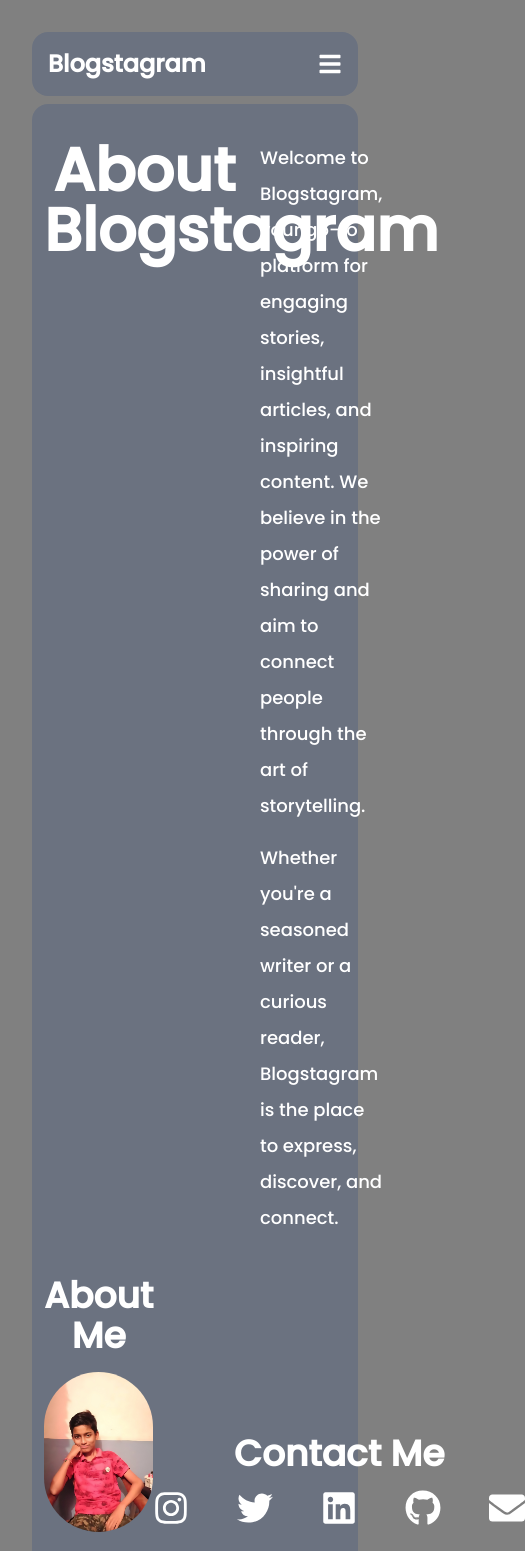
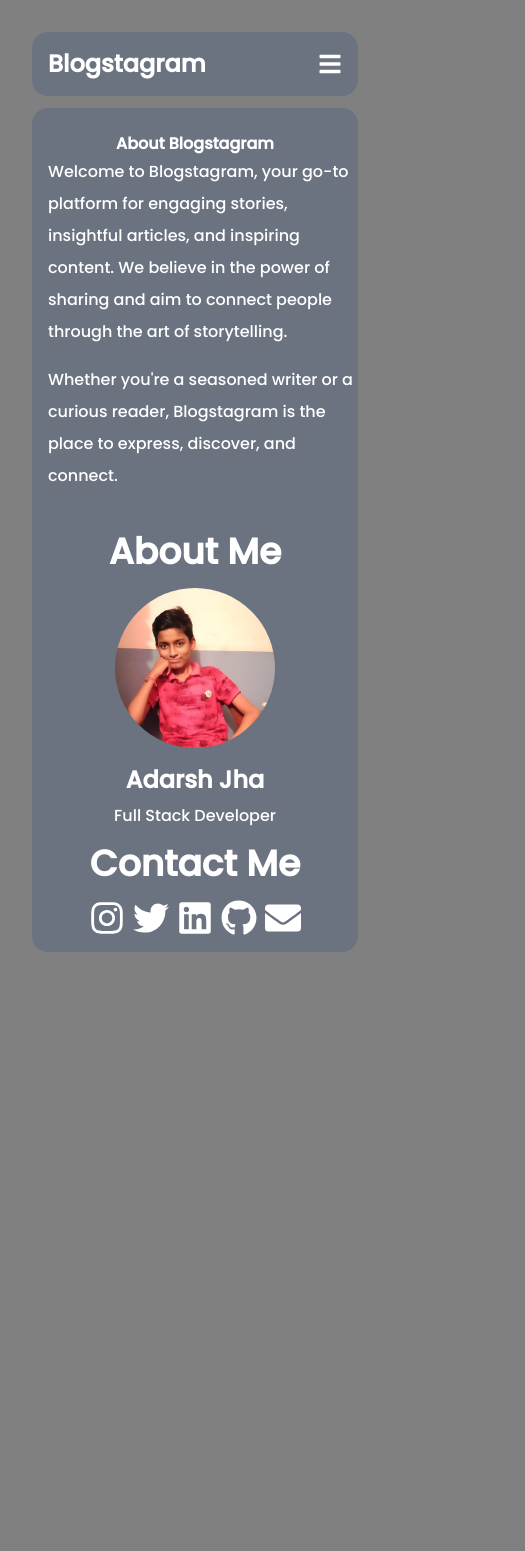
Before and after one commit to adarsh-jha-dev/blogstagram-frontend, a React (Vite) app: page /about in a window 390 px wide. Shown: the top 1551 px of the page, 525 px wide, since content can reach past the window. After the commit the page ends 984 px from the top, so only its background shows below. Built offline with nearby package versions, Linux system fonts and the light colour scheme.

Commit message:
Responsive about page

```diff
--- a/src/components/AboutPage.jsx
+++ b/src/components/AboutPage.jsx
@@ -10,16 +10,16 @@ import {
 
 const AboutPage = () => {
   return (
-    <>
+    <div className="flex flex-col space-y-3">
       <NavBar />
 
       <div className="bg-gray-500 min-h-screen rounded-2xl">
-        <div className="container mx-auto p-3 m-2 rounded-xl">
-          <div className="text-center flex justify-around pt-6">
-            <h1 className="text-6xl w-[200px] font-bold mb-8">
+        <div className="container flex flex-col mx-auto sm:p-1 lg:p-2 rounded-xl">
+          <div className="text-center lg:flex lg:flex-row sm:flex sm:flex-col md:flex md:flex-col pt-6">
+            <h1 className="lg:text-6xl md:text-4xl md:m-2 sm:text-start md:text-start sm:text-2xl md:mb-2 font-bold">
               About Blogstagram
             </h1>
-            <div className="text-lg w-[500px] text-start ml-4 text-gray-700 flex flex-col leading-loose">
+            <div className="lg:text-lg sm:text-sm lg:w-[500px] sm:w-[250px] text-start ml-4 text-gray-700 flex flex-col leading-loose">
               <p className="text-white">
                 Welcome to Blogstagram, your go-to platform for engaging
                 stories, insightful articles, and inspiring content. We believe
@@ -33,7 +33,7 @@ const AboutPage = () => {
             </div>
           </div>
 
-          <div className="flex justify-around pt-10">
+          <div className="lg:flex lg:flex-row sm:flex sm:flex-col lg:justify-around sm:justify-between pt-10">
             <div className="text-center">
               <h2 className="text-4xl font-bold mb-4">About Me</h2>
               <div className="flex flex-col items-center">
@@ -50,44 +50,44 @@ const AboutPage = () => {
             {/* Contact Me */}
             <div className="text-center flex flex-col justify-center">
               <h2 className="text-4xl font-bold mb-4">Contact Me</h2>
-              <div className="flex justify-center space-x-12">
+              <div className="flex justify-center lg:m-2 sm:ml-2 lg:space-x-12 sm:space-x-10">
                 <a
                   href="https://www.instagram.com/adarsh_glimpse"
                   target="_blank"
                   rel="noopener noreferrer"
                 >
-                  <FaInstagram className="text-4xl text-white hover:text-pink-500 cursor-pointer transition-colors duration-200 ease-in-out" />
+                  <FaInstagram className="text-4xl ml-1 mr-1 text-white hover:text-pink-500 cursor-pointer transition-colors duration-200 ease-in-out" />
                 </a>
                 <a
                   href="https://twitter.com/Adarsh_Jha_0410"
                   target="_blank"
                   rel="noopener noreferrer"
                 >
-                  <FaTwitter className="text-4xl text-white hover:text-blue-500 cursor-pointer transition-colors duration-200 ease-in-out" />
+                  <FaTwitter className="text-4xl ml-1 mr-1 text-white hover:text-blue-500 cursor-pointer transition-colors duration-200 ease-in-out" />
                 </a>
                 <a
                   href="https://www.linkedin.com/in/adarsh-jha-311491254/"
                   target="_blank"
                   rel="noopener noreferrer"
                 >
-                  <FaLinkedin className="text-4xl text-white hover:text-blue-500 cursor-pointer transition-colors duration-200 ease-in-out" />
+                  <FaLinkedin className="text-4xl ml-1 mr-1 text-white hover:text-blue-500 cursor-pointer transition-colors duration-200 ease-in-out" />
                 </a>
                 <a
                   href="https://github.com/adarsh-jha-dev"
                   target="_blank"
                   rel="noopener noreferrer"
                 >
-                  <FaGithub className="text-4xl text-white hover:text-black cursor-pointer transition-colors duration-200 ease-in-out" />
+                  <FaGithub className="text-4xl ml-1 mr-1 text-white hover:text-black cursor-pointer transition-colors duration-200 ease-in-out" />
                 </a>
                 <a href="mailto:adarshjhaxif@gmail.com">
-                  <FaEnvelope className="text-4xl text-white hover:text-yellow-500 cursor-pointer transition-colors duration-200 ease-in-out" />
+                  <FaEnvelope className="text-4xl ml-1 mr-1 text-white hover:text-yellow-500 cursor-pointer transition-colors duration-200 ease-in-out" />
                 </a>
               </div>
             </div>
           </div>
         </div>
       </div>
-    </>
+    </div>
   )
 }
 
```
